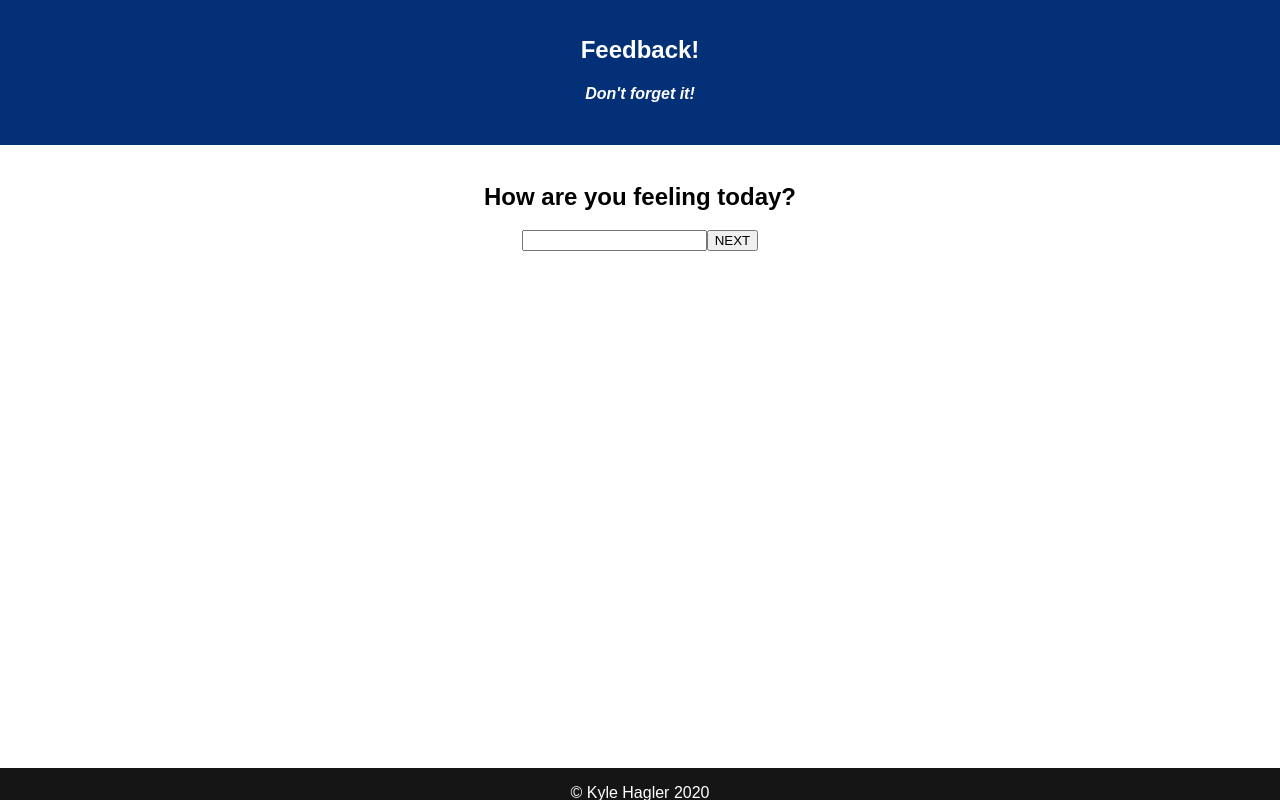
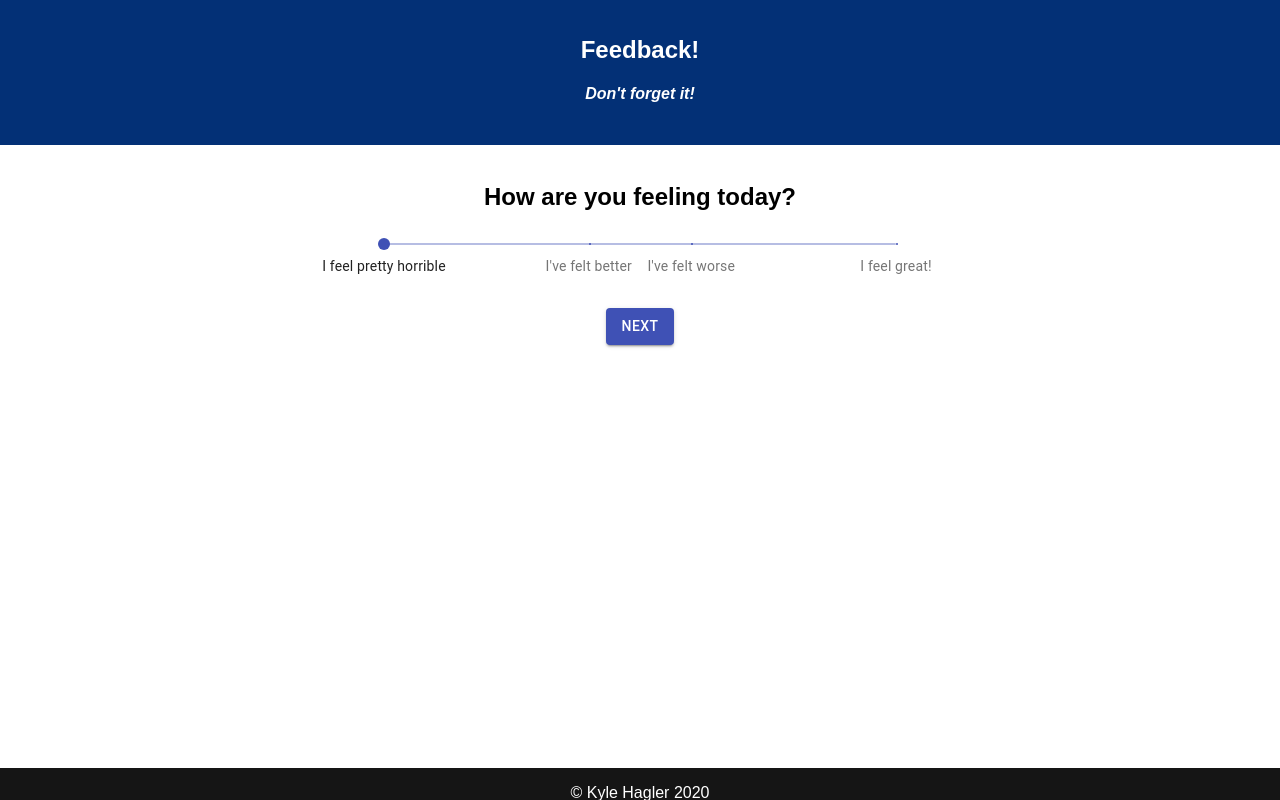
Before and after one commit to KyleHagler-bit/redux-feedback-loop-unzipped, a React (Create React App) app in the folder redux-feedback-loop-master/: page /admin in a window 1280 px wide. Built offline with nearby package versions, Linux system fonts and the light colour scheme.

Commit message:
got slider working I think

```diff
--- a/redux-feedback-loop-master/src/components/Admin/Admin.css
+++ b/redux-feedback-loop-master/src/components/Admin/Admin.css
@@ -1,10 +1,14 @@
 #adminTable{
   border-collapse: collapse;
   border: 1px solid black;
+  width: 70%;
+  margin: auto;
+  margin-top: 2%;
 }
 
 td {
   border: 1px solid black;
+
 }
 
 #deleteBtn{
--- a/redux-feedback-loop-master/src/components/Admin/Admin.js
+++ b/redux-feedback-loop-master/src/components/Admin/Admin.js
@@ -65,12 +65,12 @@ deleteEntry = (id) => {
           {(admin.length===0) && <tr><td colSpan ={6}><h2>No entries at this time</h2></td></tr>}
         {admin.map(item =>  <tr key = {item.id}>
 
-          <td>{item.feeling}</td>
-          <td>{item.understanding}</td>
-          <td>{item.support}</td>
-          <td>{item.comments}</td>
-          <td><input type = "checkbox"></input></td>
-          <td> <DeleteForeverIcon id ="deleteBtn" onClick={() => this.deleteEntry(item.id)}>
+          <td style = {{width:"12%"}}>{item.feeling}</td>
+          <td style = {{width:"12%"}}>{item.understanding}</td>
+          <td style = {{width:"12%"}}> {item.support}</td>
+          <td style = {{width:"30%"}}>{item.comments}</td>
+          <td style = {{width:"8%"}}><input type = "checkbox"></input></td>
+          <td style = {{width:"8%"}}> <DeleteForeverIcon id ="deleteBtn" onClick={() => this.deleteEntry(item.id)}>
          </DeleteForeverIcon>
           </td>
         </tr>)}
--- /dev/null
+++ b/redux-feedback-loop-master/src/components/FeelingForm/FeelingForm.css
@@ -0,0 +1,7 @@
+#feelingSlider{
+  width: 40%;
+}
+
+#submit{
+  margin: 2%;
+}
--- a/redux-feedback-loop-master/src/components/FeelingForm/FeelingForm.js
+++ b/redux-feedback-loop-master/src/components/FeelingForm/FeelingForm.js
@@ -1,7 +1,9 @@
 import React from "react";
 import { connect } from "react-redux";
 import { withRouter } from "react-router";
-// import { Input, TextField, Button, Select, MenuItem} from '@material-ui/core';
+import {Button, Slider} from '@material-ui/core';
+import './FeelingForm.css';
+
 
 
 class FeelingForm extends React.Component {
@@ -10,18 +12,27 @@ class FeelingForm extends React.Component {
     feeling:0,
   }
 
-	// handle change handles input field changes
-  handleChange = (event, fieldName) => {
-    // console.log(`${fieldName}`, event);
-    this.setState({ [fieldName]: event.target.value });
-  };
+
+
+	// // handle change handles input field changes
+  // handleChange = (event, fieldName) => {
+  //   // console.log(`${fieldName}`, event);
+  //   this.setState({ [fieldName]: event.target.value });
+  // };
+
+  handleChange = (event, feeling) =>{
+    this.setState({
+      feeling
+    })
+
+  }
 
   // submit info handles our form submission
   submitInfo = (event) => {
     let value = this.state.feeling;
     console.log("checking in submit info in feelingform",this.state.feeling)
-    if ( value <0 || value > 5 ){
-      alert ("please input a value between 0 and 5");
+    if ( value <0 || value > 6 ){
+      alert ("please input a value between 0 and 6");
       return;
     }
     event.preventDefault();
@@ -34,6 +45,10 @@ class FeelingForm extends React.Component {
 
   }
 
+  // function valuetext(value) {
+  //   return ${value};
+  // }
+
   // componentWillUnmout is called when the client navigates away from the form page
   // componentWillUnmount() {
   //   console.log ("feeling payload", this.state)
@@ -41,13 +56,44 @@ class FeelingForm extends React.Component {
   // }
 
   render() {
+    const marks = [
+      {
+        value: 1,
+        label: 'I feel pretty horrible',
+      },
+      {
+        value: 3,
+        label: 'I\'ve felt better',
+      },
+      {
+        value: 4,
+        label: 'I\'ve felt worse',
+      },
+      {
+        value: 6,
+        label: 'I feel great!',
+      },
+    ];
 
     return (
       <>
+
         <h2>How are you feeling today?</h2>
         <form onSubmit={this.submitInfo}>
-        <input required type = "number" onChange={(event) => this.handleChange(event, "feeling")}></input>
-        <input type="submit" value="NEXT" />
+        {/* <input required type = "number" onChange={(event) => this.handleChange(event, "feeling")}></input> */}
+        <Slider id="feelingSlider"
+  defaultValue={1}
+  onChange={this.handleChange}
+  aria-labelledby="discrete-slider-small-steps"
+  step={1}
+  marks
+  min={1}
+  max={6}
+  valueLabelDisplay="auto"
+  marks = {marks}
+
+/> <br/>
+        <Button color="primary" variant = "contained" type="submit" value="NEXT" id="submit">NEXT</Button>
         </form>
 
       </>
```
